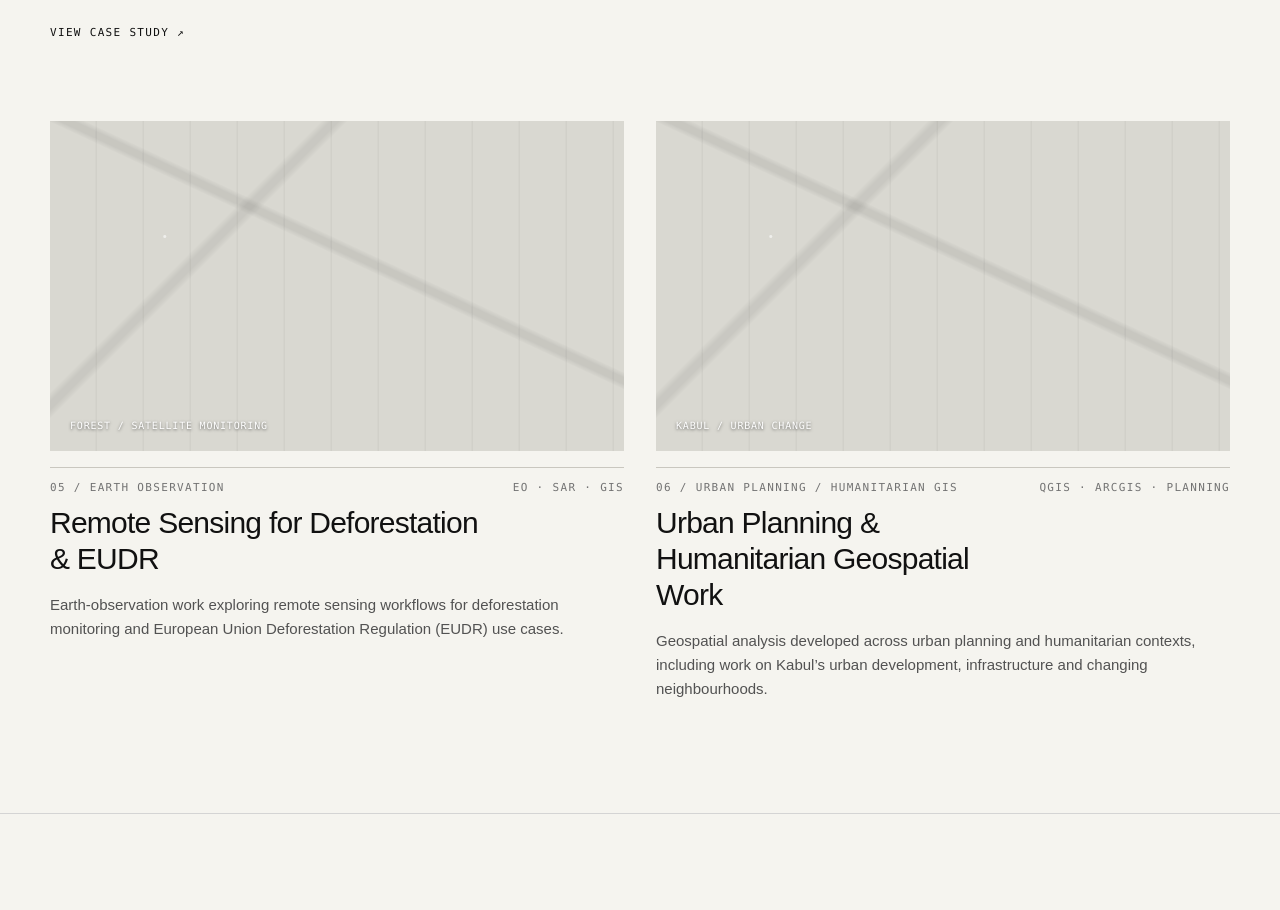
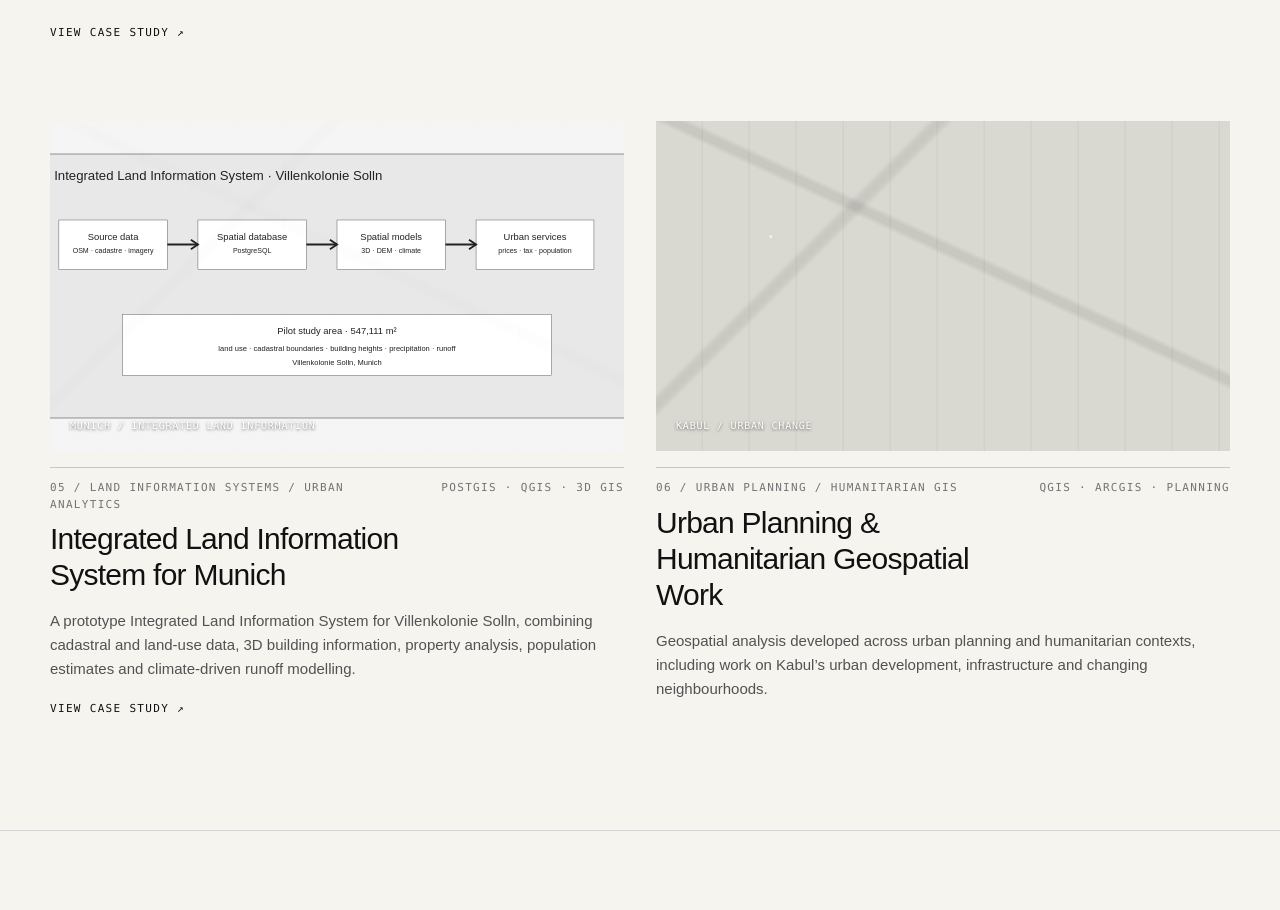
Before and after one commit to esmat-fahim/fancy-portfolio, a Next.js app: page / in a window 1280 px wide. Shown: the part 2243-3153 px from the top of the page. Built offline with nearby package versions, Linux system fonts and the light colour scheme.

Commit message:
Add ILIS project to selected work

```diff
--- a/app/page.tsx
+++ b/app/page.tsx
@@ -6,7 +6,7 @@ const projects = [
   {number:"02",category:"3D Geospatial Analysis / Solar Energy",title:"Solar Irradiation Simulation with Refined 3D Building Models",tools:"FME · CityGML · Sunpot",imageLabel:"Ingolstadt / refined LOD2",image:"/images/solar/lod2-refined.jpg",href:"/work/solar",description:"A CityGML and FME workflow that transformed LOD3 building geometry into a refined LOD2 representation for solar irradiation analysis with TUM’s Sunpot tool."},
   {number:"03",category:"Spatial Data Infrastructure / Web-GIS",title:"Full-Stack Web-GIS for Planned Land Development",tools:"PostGIS · GeoServer · Leaflet",imageLabel:"SDI / interactive development scenario",image:"/images/webgis/sdi-workflow.svg",href:"/work/webgis",description:"A full-stack Web-GIS application connecting UML data modelling, PostGIS, GeoServer WMS/SLD services and a Leaflet client to visualize planned land development and infrastructure costs."},
   {number:"04",category:"Earth Observation / SAR",title:"Forest Height Estimation with UAVSAR PolInSAR",tools:"Python · Kapok · PolInSAR",imageLabel:"Pongara / forest height",image:"/images/sar/polinsar-workflow.svg",href:"/work/sar",description:"A hands-on PolInSAR workflow using NASA UAVSAR data and the Kapok Python library to investigate forest-height estimation in Pongara National Park, Gabon."},
-  {number:"05",category:"Earth Observation",title:"Remote Sensing for Deforestation & EUDR",tools:"EO · SAR · GIS",imageLabel:"Forest / satellite monitoring",description:"Earth-observation work exploring remote sensing workflows for deforestation monitoring and European Union Deforestation Regulation (EUDR) use cases."},
+  {number:"05",category:"Land Information Systems / Urban Analytics",title:"Integrated Land Information System for Munich",tools:"PostGIS · QGIS · 3D GIS",imageLabel:"Munich / integrated land information",image:"/images/ilis/hero.svg",href:"/work/ilis",description:"A prototype Integrated Land Information System for Villenkolonie Solln, combining cadastral and land-use data, 3D building information, property analysis, population estimates and climate-driven runoff modelling."},
   {number:"06",category:"Urban Planning / Humanitarian GIS",title:"Urban Planning & Humanitarian Geospatial Work",tools:"QGIS · ArcGIS · Planning",imageLabel:"Kabul / urban change",description:"Geospatial analysis developed across urban planning and humanitarian contexts, including work on Kabul’s urban development, infrastructure and changing neighbourhoods."}
 ];
 
```
